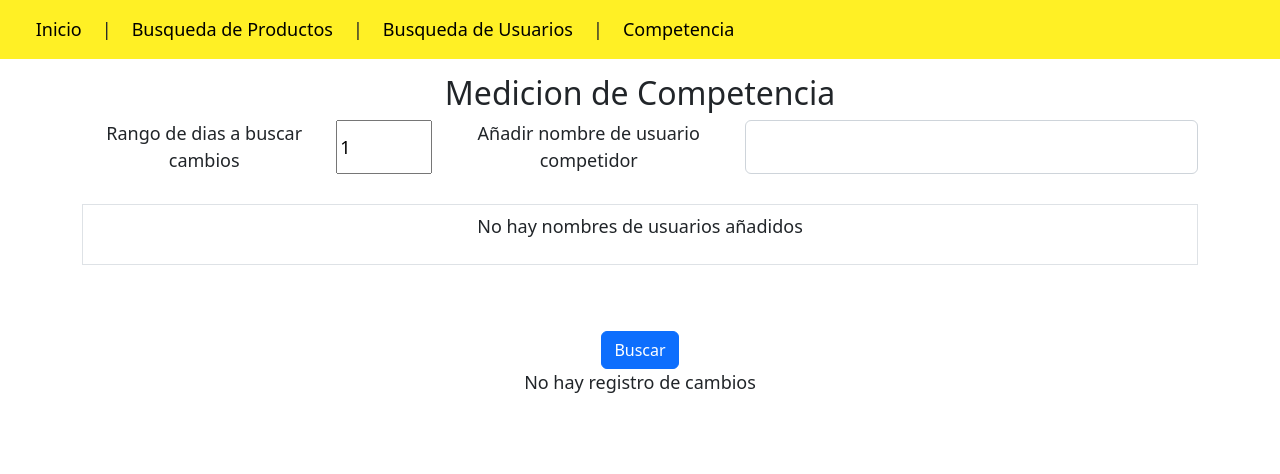
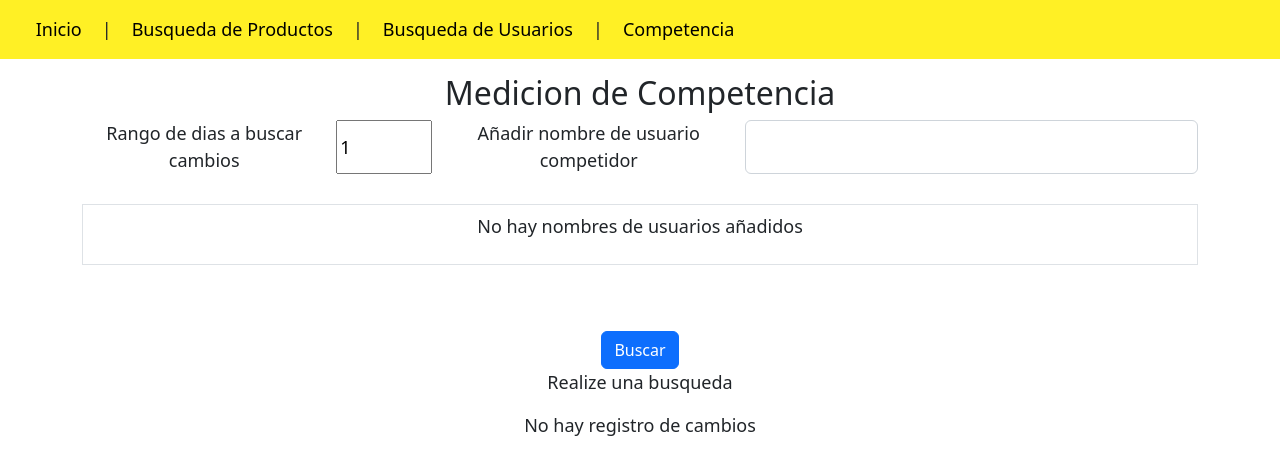
Before and after one commit to Matt-salis/newMeliApi, a Vue app: page /competencia in a window 1280 px wide. Shown: the top 474 px of the page. Built offline with nearby package versions, Linux system fonts and the light colour scheme; sample sign-in values are in the browser's storage.

Commit message:
primera prueba

```diff
--- a/src/views/busqueda-productos.vue
+++ b/src/views/busqueda-productos.vue
@@ -153,9 +153,9 @@ export default defineComponent({
         }).then((res) => {
           var total = res.paging.total
           var max = Math.ceil(total / 50) - 1
-          if (max >= 20) {
-            max = 19
-          }
+          // if (max >= 20) {
+          //   max = 19
+          // }
           this.results = res.results
           this.resultsOG = this.results
 
--- a/src/views/competencia.vue
+++ b/src/views/competencia.vue
@@ -59,6 +59,7 @@
         </table>
         <p>Las cantidades de items vendidos y disponibles son aproximaciones</p>
       </div>
+      <p v-if="results.length == 0">Realize una busqueda</p>
       <p v-if="results.length == 0">No hay registro de cambios</p>
       <button v-else @click="exportXlsx()">Exportar xlsx</button>
         <!-- <div class="flex-inline-left" style="margin-top: 15px; margin-bottom: 5px;">
@@ -162,6 +163,7 @@
       competencia: [],
       code: '',
       results: [],
+      resultsOG: [],
       scrollId: '',
       fecha: '',
       diasFiltro: 1,
@@ -192,7 +194,7 @@
         //   var filtros = this.queryFiltros();
           this.tablaFormateada = []
           this.token = window.localStorage.getItem('token')
-          this.queryBusquedaOG = this.queryBusqueda
+          // this.queryBusquedaOG = this.queryBusqueda
         //   var query = this.queryBusqueda.replaceAll(' ', '%20')
           $.ajax({
             type: "GET",
@@ -201,10 +203,10 @@
             }).then((res) => {
                 var total = res.paging.total
                 var max = Math.ceil(total / 50) - 1
-                if (max >= 20) {
-                max = 19
-                }
-                this.results = res.results
+                // if (max >= 20) {
+                // max = 19
+                // }
+                this.resultsOG = res.results
 
                 if (total > 50) {
                     for (var i = 1; i <= max; i++) {
@@ -252,7 +254,7 @@
               }).then((ans) => {
                 console.log(ans.results)
                 if (ans.results.length > 0) {
-                  this.results.push(...ans.results)
+                  this.resultsOG.push(...ans.results)
                   this.applyFilters()
                 }
                 // this.resultsOG = this.results
@@ -297,8 +299,9 @@
 
         applyFilters() {
             if(this.diasFiltro < 1) {this.diasFiltro = 1}
-            this.results = this.results.filter(x => {
+            this.results = this.resultsOG.filter(x => {
                 var lastUpdated = new Date(x.prices.prices[0].last_updated)
+                lastUpdated.setHours(0,0,0,0)
                 return lastUpdated >= this.filterDate
               })
         },
@@ -371,6 +374,7 @@
         filterDate() {
             var filtroDate = new Date()
             filtroDate.setDate(this.fecha.getDate() - this.diasFiltro)
+            filtroDate.setHours(0,0,0,0)
             return filtroDate
         }
       }
```
